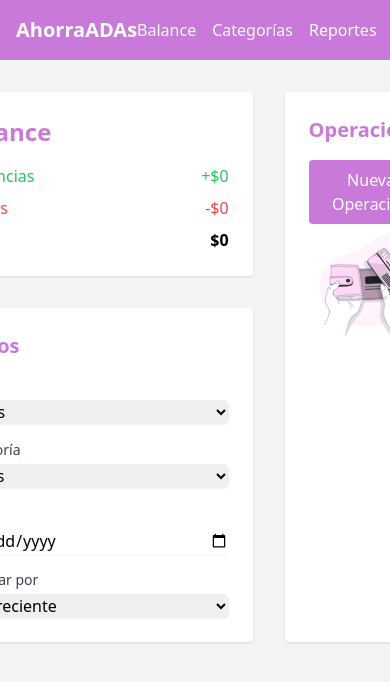
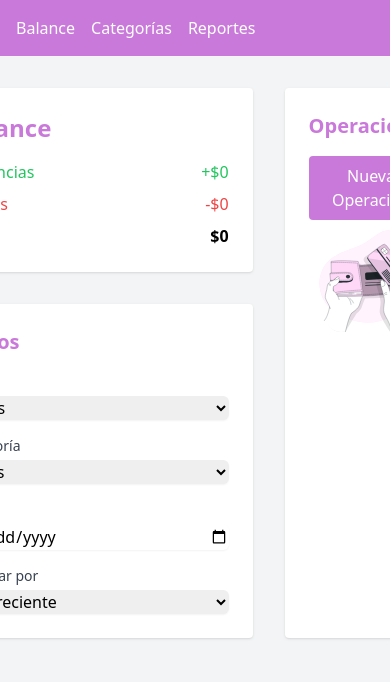
Before and after one commit to edyuarca/portfolioII.js, a plain HTML site: page index.html in a window 390 px wide. Shown: the top 682 px of the page. Drawn offline with nearby package versions, Linux system fonts and the light colour scheme.

Commit message:
se agrego un estilo hidden para responsive

```diff
--- a/index.html
+++ b/index.html
@@ -31,7 +31,7 @@
     <header
       class="bg-[var(--primary-color)] p-4 text-white flex justify-between items-center"
     >
-      <h1 class="text-xl font-bold">AhorraADAs</h1>
+      <h1 class="hidden text-xl font-bold">AhorraADAs</h1>
       <nav>
         <ul class="flex space-x-4">
           <li>
```
